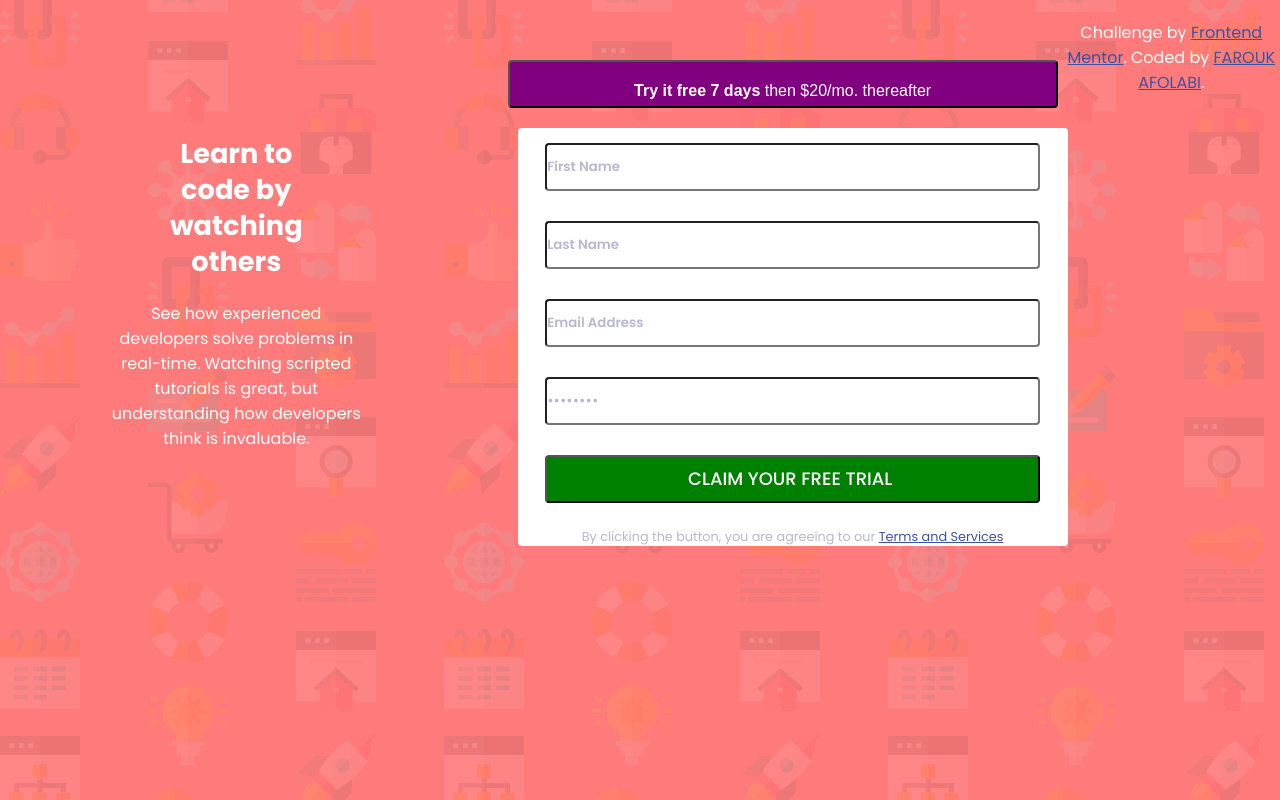
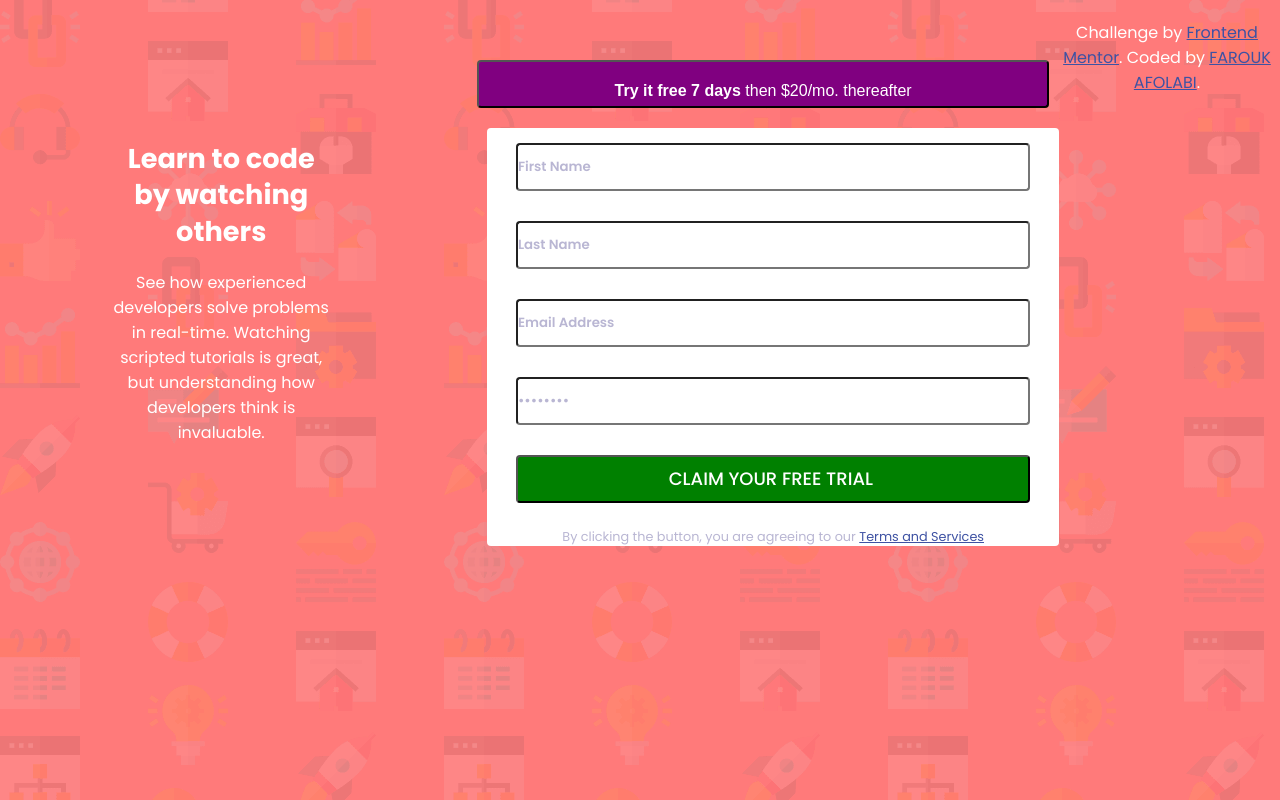
Before and after one commit to farouk-afolabi/intro-component-with-signup-form-master, a plain HTML site: page index.html in a window 1280 px wide. Drawn offline with Linux system fonts and the light colour scheme.

Commit message:
another small correction

```diff
--- a/styles.css
+++ b/styles.css
@@ -134,7 +134,7 @@
 
 
 
-    .aside h1{ padding:0px 90px;}
+    .aside h1{ padding:0px 30px;}
 
 
     .aside p{ padding:0px 30px;}
```
